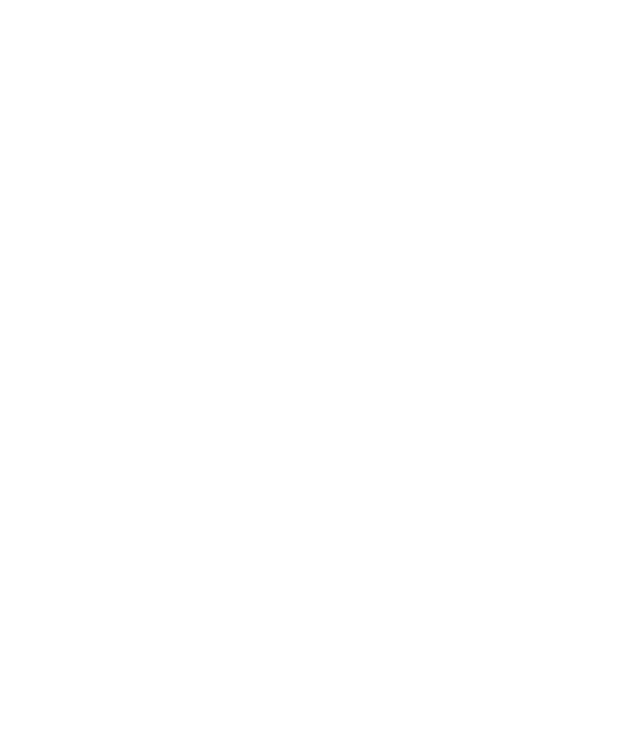
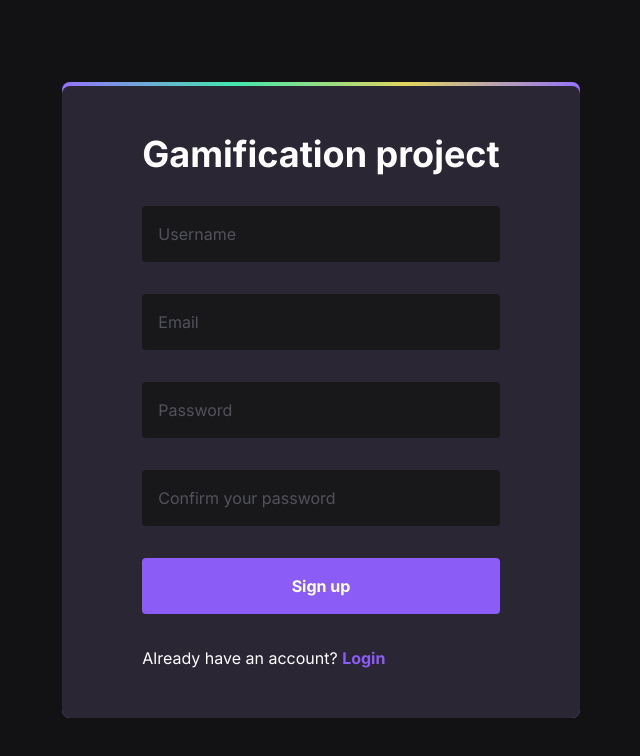
Before and after one commit to mateusflorez/gamification-project, a React (Vite) app in the folder web/: page /register in a window 1280 px wide. Shown: the top 756 px of the page, without its empty margins (319-959 px from the left). Built offline with nearby package versions, Linux system fonts and the light colour scheme.

Commit message:
✨ register page working

```diff
--- a/web/index.html
+++ b/web/index.html
@@ -1,13 +1,23 @@
 <!DOCTYPE html>
 <html lang="en">
+
 <head>
   <meta charset="UTF-8" />
+  <link rel="preconnect" href="https://fonts.googleapis.com">
+  <link rel="preconnect" href="https://fonts.gstatic.com" crossorigin>
+
   <link rel="icon" type="image/svg+xml" href="/vite.svg" />
   <meta name="viewport" content="width=device-width, initial-scale=1.0" />
-    <title>Vite + React + TS</title>
+
+  <link href="https://fonts.googleapis.com/css2?family=Inter:wght@100;200;300;400;500;600;700&display=swap"
+    rel="stylesheet">
+
+  <title>Gamification project</title>
 </head>
+
 <body>
   <div id="root"></div>
   <script type="module" src="/src/main.tsx"></script>
 </body>
+
 </html>
--- a/web/src/App.tsx
+++ b/web/src/App.tsx
@@ -1,9 +1,13 @@
-import { useState } from 'react'
+import { BrowserRouter, Route, Routes } from 'react-router-dom'
+import Register from './pages/Register'
 
 function App() {
   return (
-    <div className="App">
-    </div>
+    <BrowserRouter>
+      <Routes>
+        <Route path="/register" element={<Register />} />
+      </Routes>
+    </BrowserRouter>
   )
 }
 
--- /dev/null
+++ b/web/src/pages/Register.tsx
@@ -0,0 +1,94 @@
+import { useEffect, useState } from "react"
+import { Link, useNavigate } from "react-router-dom"
+import { toast, ToastContainer, ToastOptions } from "react-toastify"
+import { registerRoute } from "../utils/APIRoutes"
+import axios from "axios"
+import "react-toastify/dist/ReactToastify.css"
+
+function Register() {
+    const toastOptions: ToastOptions = {
+        position: 'bottom-right',
+        autoClose: 5000,
+        pauseOnHover: true,
+        theme: 'dark'
+    }
+
+    const [values, setValues] = useState({
+        username: "",
+        email: "",
+        password: "",
+        confirmPassword: ""
+    })
+
+    const navigate = useNavigate()
+
+    useEffect(() => {
+        if (localStorage.getItem('user')) {
+            navigate("/")
+        }
+    })
+
+    function handleChange(e: any) {
+        setValues({ ...values, [e.target.name]: e.target.value })
+    }
+
+    async function handleSubmit(e: any) {
+        e.preventDefault()
+        if (handleValidation()) {
+            const { password, username, email } = values
+            const request = await axios.post(registerRoute, {
+                username,
+                email,
+                password
+            })
+            if (request.data.status === false) {
+                toast.error(request.data.message, toastOptions)
+            } else {
+                localStorage.setItem('user', JSON.stringify(request.data.user))
+                navigate("/")
+            }
+        }
+    }
+
+    function handleValidation() {
+        const { password, confirmPassword, username, email } = values
+        if (password !== confirmPassword) {
+            toast.error("Password and confirmation password should be the same.", toastOptions)
+            return false
+        }
+        if (username.length < 6) {
+            toast.error("Username should be equal or greater than 6 characters", toastOptions)
+            return false
+        }
+        if (password.length < 8) {
+            toast.error("Password should be equal or greater than 8 characters", toastOptions)
+            return false
+        }
+        if (email === "") {
+            toast.error("Email is required", toastOptions)
+            return false
+        }
+        return true
+    }
+
+    return (
+        <div className="h-screen w-screen flex flex-col justify-center items-center bg-dark">
+            <div className="pt-1 bg-rainbow-gradient rounded-lg overflow-hidden">
+                <form className="flex flex-col gap-8 rounded-t-lg bg-cloudy py-12 px-20" onSubmit={(e) => { handleSubmit(e) }}>
+                    <div className="flex justify-center items-center gap-4">
+                        <h1 className="text-white font-bold text-4xl">Gamification project</h1>
+                    </div>
+                    <input type="text" placeholder="Username" name="username" className="placeholder:text-zinc-600 text-white bg-zinc-900 p-4 rounded w-full h-14 focus:outline-none focus:bg-zinc-600 transition" onChange={e => handleChange(e)} />
+                    <input type="email" placeholder="Email" name="email" className="placeholder:text-zinc-600 text-white bg-zinc-900 p-4 rounded w-full h-14 focus:outline-none focus:bg-zinc-600 transition" onChange={e => handleChange(e)} />
+                    <input type="password" placeholder="Password" name="password" className="placeholder:text-zinc-600 text-white bg-zinc-900 p-4 rounded w-full h-14 focus:outline-none focus:bg-zinc-600 transition" onChange={e => handleChange(e)} />
+                    <input type="password" placeholder="Confirm your password" name="confirmPassword" className="placeholder:text-zinc-600 text-white bg-zinc-900 p-4 rounded w-full h-14 focus:outline-none focus:bg-zinc-600 transition" onChange={e => handleChange(e)} />
+                    <button type="submit" className="bg-violet-500 rounded font-bold text-white py-4 px-8 border-none cursor-pointer transition hover:bg-violet-600">Sign up</button>
+                    <span className="text-white">Already have an account? <Link to="/login" className="text-violet-500 hover:text-violet-600 font-bold no-underline">Login</Link></span>
+                </form>
+            </div>
+            <ToastContainer></ToastContainer>
+        </div>
+    )
+}
+
+export default Register
--- /dev/null
+++ b/web/src/utils/APIRoutes.ts
@@ -0,0 +1,4 @@
+const host = "http://localhost:3333"
+
+export const registerRoute = `${host}/api/auth/register`
+export const loginRoute = `${host}/api/auth/login`
--- a/web/tailwind.config.cjs
+++ b/web/tailwind.config.cjs
@@ -4,7 +4,19 @@
     './src/**/*.tsx'
   ],
   theme: {
-    extend: {},
+    fontFamily: {
+      sans: ['Inter', 'sans-serif']
+    },
+    extend: {
+      colors: {
+        dark: '#121214',
+        cloudy: '#2A2634',
+        rainy: '#1b1922'
+      },
+      backgroundImage: {
+        'rainbow-gradient': "linear-gradient(89.86deg, #9572FC 0%, #43E7AD 33.33%, #E1D55D 66.67%, #9572FC 100%)"
+      }
+    },
   },
   plugins: [],
 }
```
Lines whose indentation alone changed are shown as unchanged.
